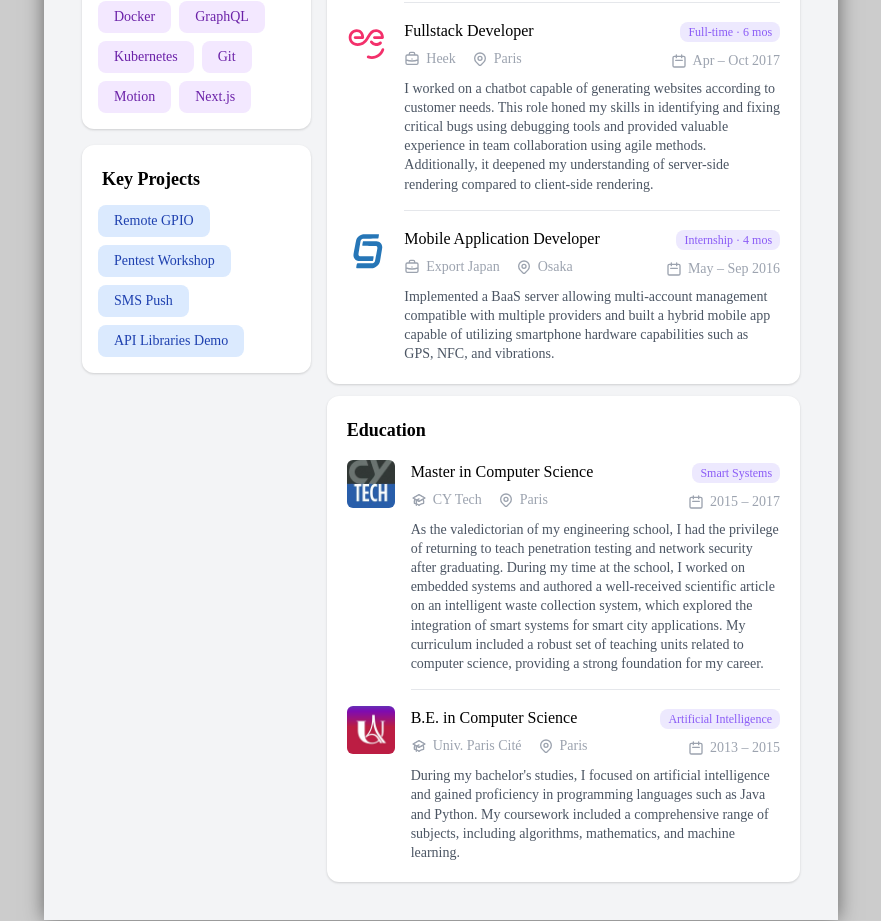
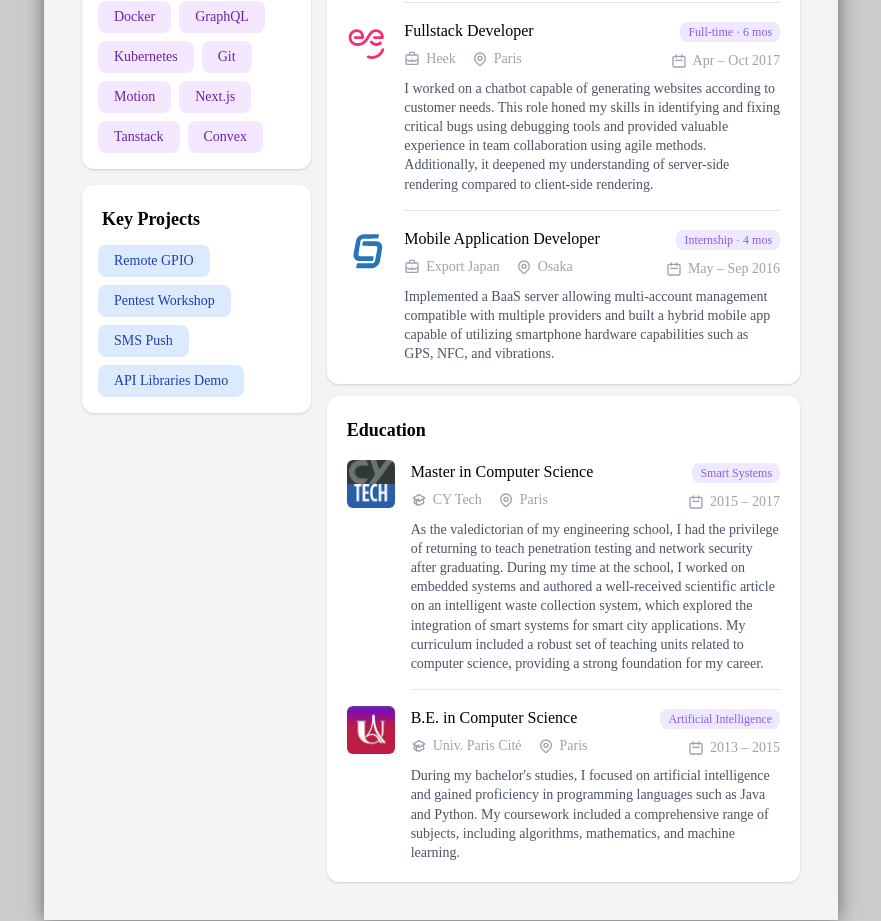
Before and after one commit to melkir/resume, a SvelteKit app: page / in a window 1280 px wide. Shown: the part 880-1801 px from the top of the page, without its empty margins (199-1080 px from the left). Built offline with nearby package versions, Linux system fonts and the light colour scheme; a web font is replaced by a local one.

Commit message:
feat: add Tanstack and Convex to experience section in +page.svelte

```diff
--- a/src/routes/+page.svelte
+++ b/src/routes/+page.svelte
@@ -41,6 +41,8 @@
     'Git',
     'Motion',
     'Next.js',
+    'Tanstack',
+    'Convex'
   ];
 
   const projects = [
```
